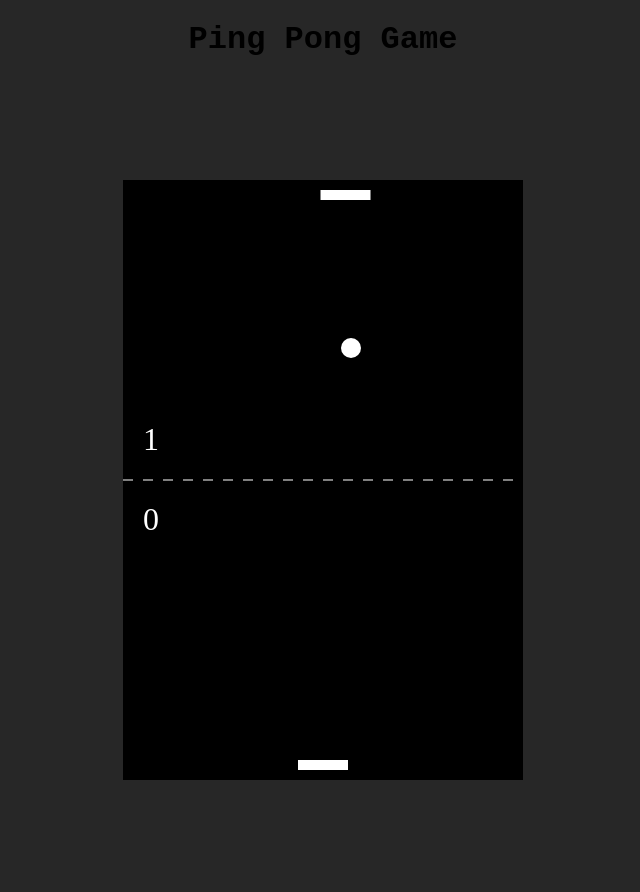
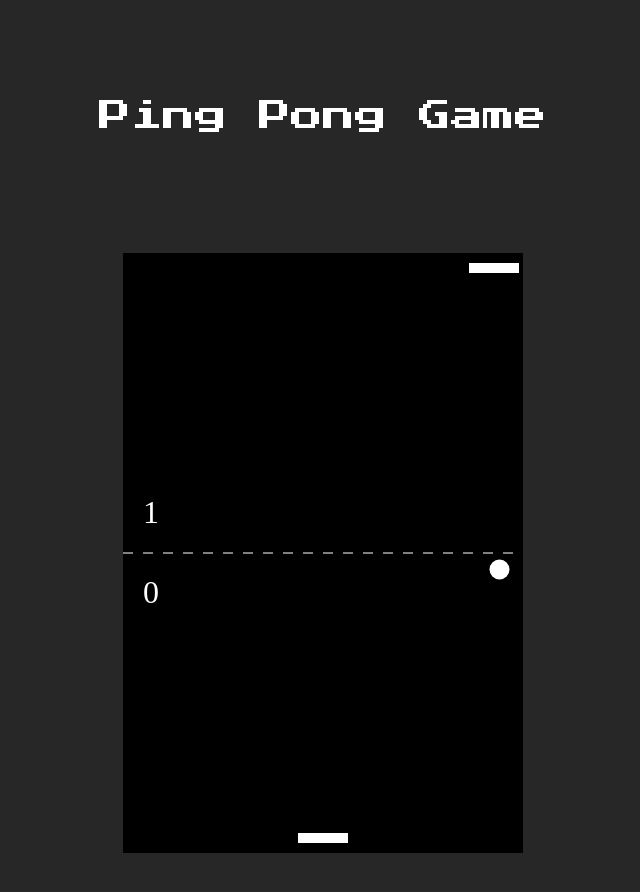
Before and after one commit to DavidPeinadoD/IronHack_ProyectoFinal_DavidPeinado, a plain HTML site: page src/pong_game/index.html in a window 1280 px wide. Both pictures are taken after a click on the button "1 JUGADOR". Shown: the whole page, without its empty margins (317-957 px from the left). Drawn offline with Linux system fonts and the light colour scheme.

Commit message:
commit final

```diff
--- a/src/pong_game/estilo.css
+++ b/src/pong_game/estilo.css
@@ -12,6 +12,14 @@ body{
     justify-content: center;
 }
 
+.press-start-2p-regular {
+    font-family: "Press Start 2P", system-ui;
+    font-weight: 400;
+    font-style: normal;
+    color: #fff;
+    text-align: center;
+    margin-top: 100px;
+}
 
 #result {
     height: 200px;
--- a/src/pong_game/index.html
+++ b/src/pong_game/index.html
@@ -4,13 +4,16 @@
     <meta charset="UTF-8">
     <meta http-equiv="X-UA-Compatible" content="IE=edge">
     <meta name="viewport" content="width=device-width, initial-scale=1.0">
-    <title>Ping pong game</title>
+    <title >Ping pong game</title>
     <link rel="stylesheet" href="estilo.css">
+    <link rel="preconnect" href="https://fonts.googleapis.com">
+    <link rel="preconnect" href="https://fonts.gstatic.com" crossorigin>
+    <link href="https://fonts.googleapis.com/css2?family=Press+Start+2P&display=swap" rel="stylesheet">
 </head>
 
 <body>
 <div id="preloader">
-    <h1>Ping Pong Game</h1>
+    <h1 class="press-start-2p-regular">Ping Pong Game</h1>
     <button id="onePlayerBtn" class="button">1 Jugador</button>
     <button id="twoPlayersBtn" class="button">2 Jugadores</button>
     <button id="instructionsBtn" class="button">Instrucciones</button>
--- a/src/pong_game/index.js
+++ b/src/pong_game/index.js
@@ -310,5 +310,5 @@ function startGame() {
             gameStart.play();
 
         }
-    }, 1000 / 50);
+    }, 1000 / 60);
 }
```
Also changed, not shown: src/race_car/index.html (+3 -0 lines), src/race_car/index.js (+46 -41 lines).
